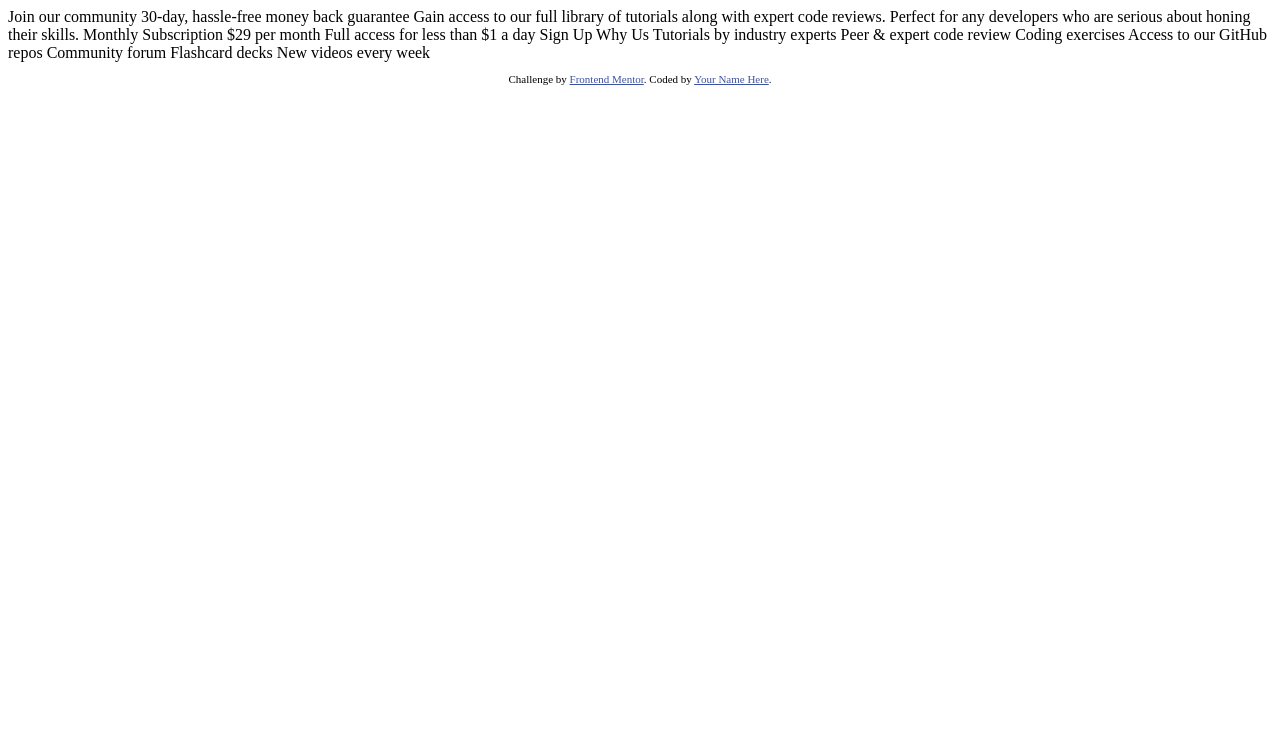
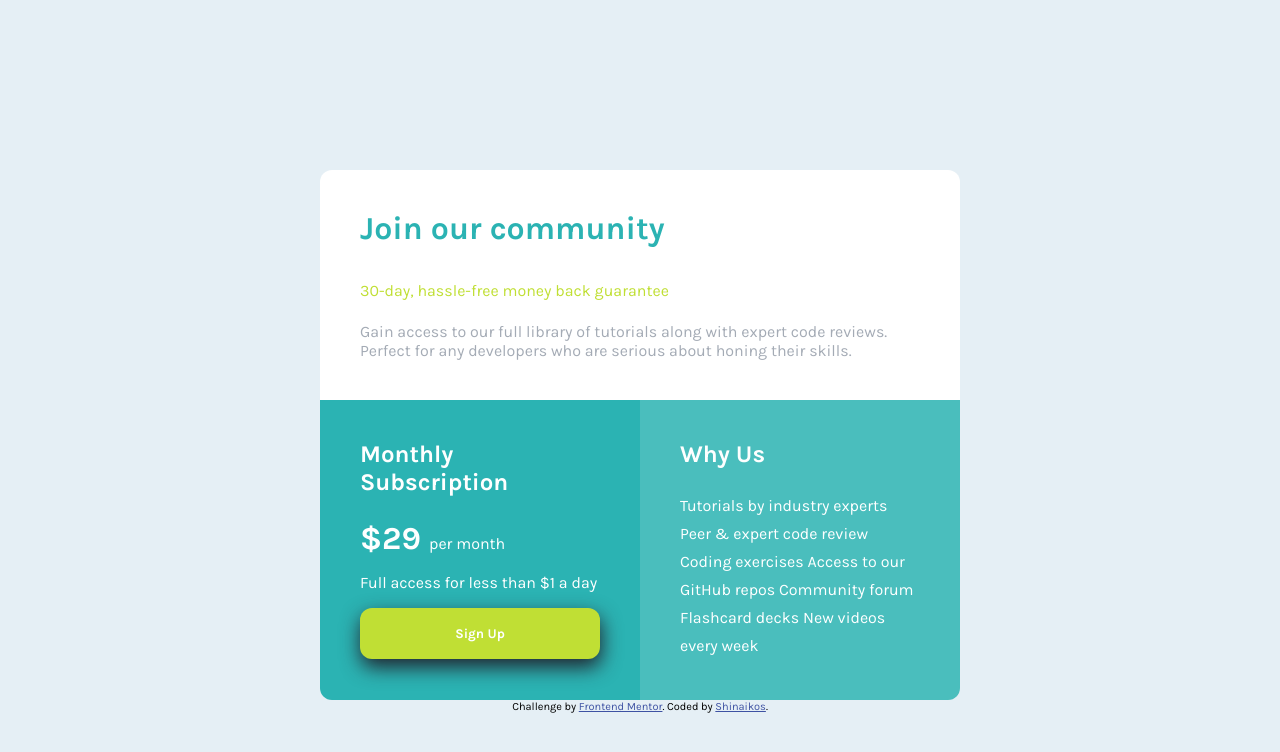
Before and after one commit to shinaikos/single-price-grid-component-master, a plain HTML site: page index.html in a window 1280 px wide. Drawn offline with Linux system fonts and the light colour scheme.

Commit message:
Challenge finalizado

```diff
--- /dev/null
+++ b/assets/css/style.css
@@ -0,0 +1,126 @@
+.attribution {
+    font-size: 11px;
+    text-align: center;
+}
+
+.attribution a {
+    color: hsl(228, 45%, 44%);
+}
+
+/*  resetando configurações padrao dos browser */
+
+* {
+    margin: 0;
+    padding: 0;
+    font-family: 'Karla', sans-serif;
+    box-sizing: border-box;
+}
+
+/* centralizando os itens no centro do body*/
+
+body {
+    background-color: hsl(204, 43%, 93%);
+    display: flex;
+    justify-content: center;
+    align-items: center;
+    flex-direction: column;
+    padding-top: 170px;
+    font-size: 16px;
+}
+
+.container {
+    display: flex;
+    flex-direction: column;
+    max-width: 640px;
+    border-radius: 12px;
+    overflow: hidden;
+}
+
+/* Espaçamento interno das divs */
+
+.join, .monthly, .why {
+    padding: 40px;
+}
+
+/* flex in section*/
+
+section {
+    display: flex;
+}
+
+.why, .monthly {
+    flex: 1;
+    color: #feffff;
+}
+
+.join {
+    background-color: #ffffff;
+}
+
+.join h1 {
+    padding-bottom: 34px;
+    color: #2bb3b3;
+}
+
+.join p {
+    color: #a4abb5;
+}
+
+#yellow {
+    padding-bottom: 22px;
+    color: hsl(71, 73%, 54%);
+}
+
+.why {
+    background-color: #4abebd;
+}
+
+.monthly {
+    background-color: #2bb3b3;
+}
+
+.monthly h2, .why h2 {
+    padding-bottom: 24px;
+}
+
+.why p {
+    line-height: 28px;
+}
+
+.preco span {
+    font-size: 32px;
+    font-weight: 700;
+}
+
+.monthly p {
+    padding-top: 16px;
+    padding-bottom: 16px;
+}
+
+.monthly input {
+    display: flex;
+    width: 100%;
+    justify-content: center;
+    padding: 18px 84px;
+    border-radius: 12px;
+    border: none;
+    background-color: hsl(71, 73%, 54%);
+    color: #feffff;
+    font-weight: 700;
+    box-shadow: 1px 8px 20px #21212c;
+}
+
+@media only screen and (max-width:748px) {
+    section {
+        flex-direction: column;
+    }
+    .join, .monthly, .why {
+        padding: 20px;
+    }
+    .container{
+        max-width: 90%;
+    }
+    body{
+        padding-top: 20px;
+    }
+}
--- a/index.html
+++ b/index.html
@@ -1,37 +1,71 @@
 <!DOCTYPE html>
 <html lang="en">
+
 <head>
   <meta charset="UTF-8">
-  <meta name="viewport" content="width=device-width, initial-scale=1.0"> <!-- displays site properly based on user's device -->
+  <meta name="viewport" content="width=device-width, initial-scale=1.0">
+  <!-- displays site properly based on user's device -->
 
   <link rel="icon" type="image/png" sizes="32x32" href="./images/favicon-32x32.png">
 
   <title>Frontend Mentor | Single Price Grid Component</title>
 
-  <!-- Feel free to remove these styles or customise in your own stylesheet 👍 -->
-  <style>
-    .attribution { font-size: 11px; text-align: center; }
-    .attribution a { color: hsl(228, 45%, 44%); }
-  </style>
+  <!--
+    link para o arquivo css
+  -->
+  <link rel="stylesheet" href="assets/css/style.css">
+
+  <!-- link para fontes google -->
+  <link rel="preconnect" href="https://fonts.gstatic.com">
+  <link href="https://fonts.googleapis.com/css2?family=Karla:wght@400;700&display=swap" rel="stylesheet">
 </head>
+
 <body>
+  <div class="container">
+    <div class="join">
+
+      <h1>
         Join our community
+      </h1>
 
+      <p id="yellow">
         30-day, hassle-free money back guarantee
+      </p>
+      <p>
+        Gain access to our full library of tutorials along with expert code reviews.
 
-  Gain access to our full library of tutorials along with expert code reviews.
         Perfect for any developers who are serious about honing their skills.
+      </p>
+    </div>
 
+    <section>
+      <div class="monthly">
+
+        <h2>
           Monthly Subscription
+        </h2>
 
-  &dollar;29 per month
+        <div class="preco">
+          <span>
+            &dollar;29
+          </span>
+          per month
+        </div>
 
+        <p>
           Full access for less than &dollar;1 a day
+        </p>
 
-  Sign Up
+        <input type="button" value="Sign Up">
 
+      </div>
+
+      <div class="why">
+
+        <h2>
           Why Us
-
+        </h2>
+        <p>
           Tutorials by industry experts
           Peer &amp; expert code review
           Coding exercises
@@ -39,12 +73,17 @@
           Community forum
           Flashcard decks
           New videos every week
+        </p>
 
+      </div>
+    </section>
+  </div>
   <footer>
     <p class="attribution">
       Challenge by <a href="https://www.frontendmentor.io?ref=challenge" target="_blank">Frontend Mentor</a>.
-      Coded by <a href="#">Your Name Here</a>.
+      Coded by <a target="_blank" href="https://github.com/">Shinaikos</a>.
     </p>
   </footer>
 </body>
+
 </html>
```
Lines whose indentation alone changed are shown as unchanged.
